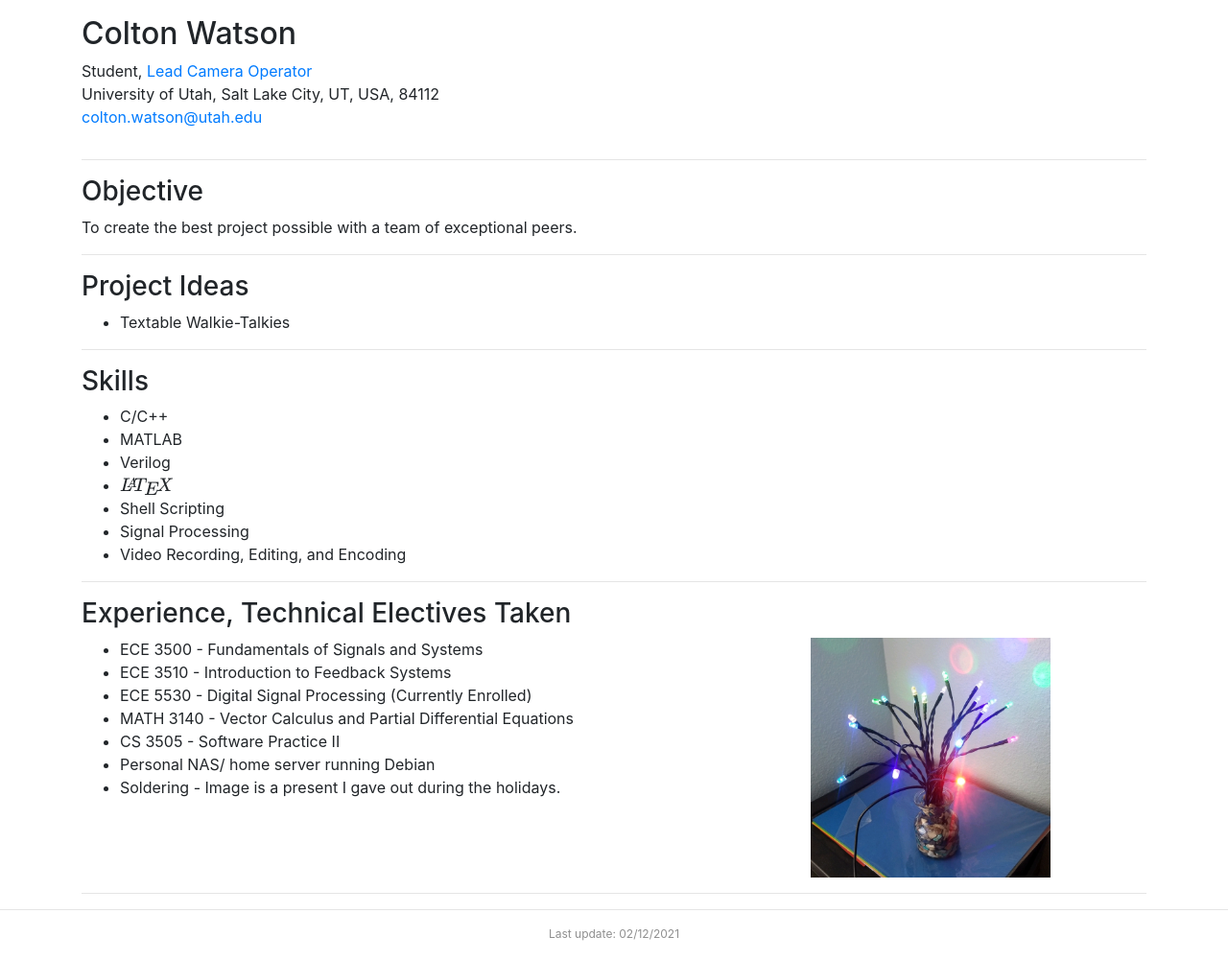
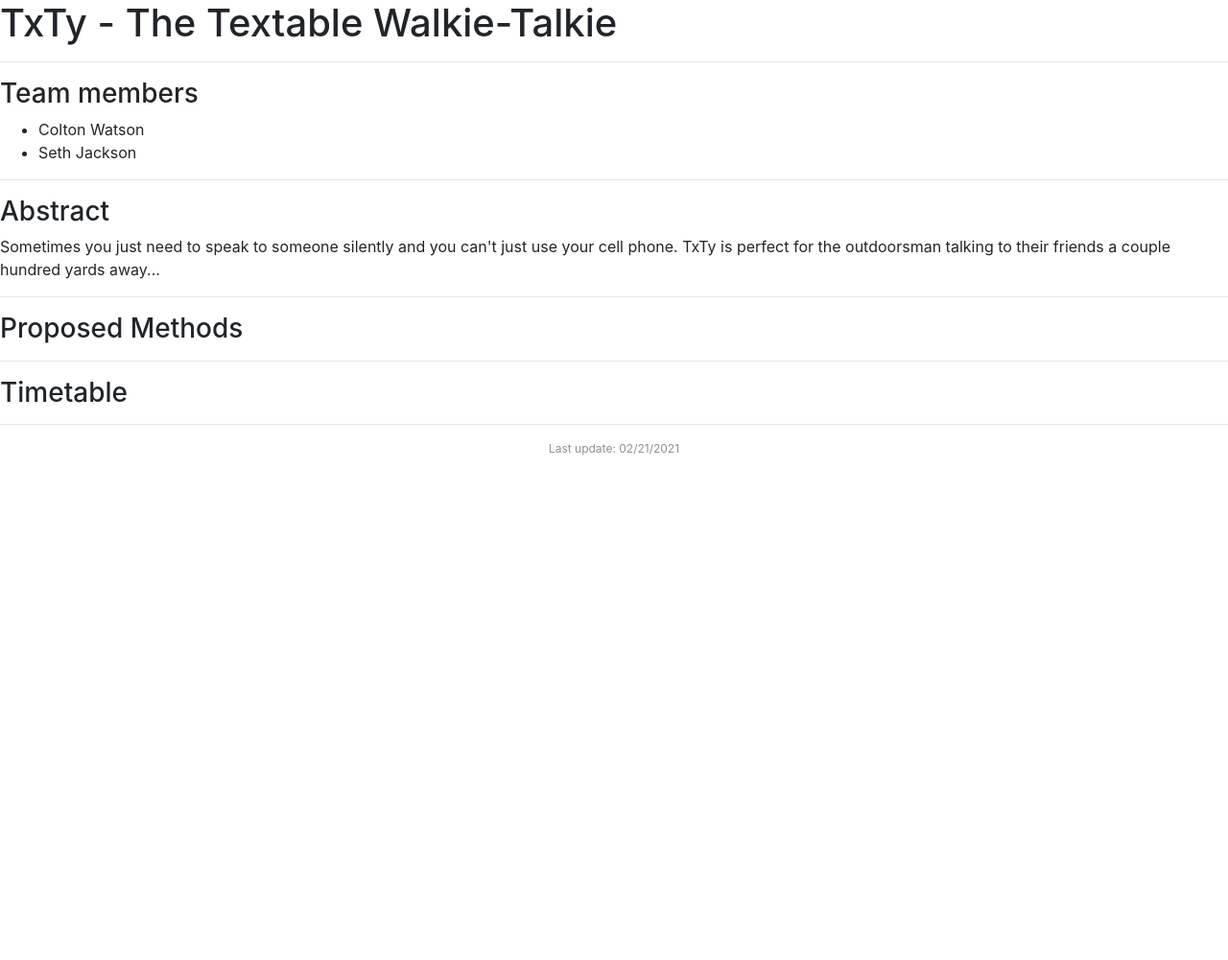
Before and after one commit to Interestle/TxTy, a plain HTML site: page docs/index.html in a window 1280 px wide. Shown: the whole page at 96% size. After the commit the page ends 800 px from the top, so only its background shows below. Drawn offline with nearby package versions, Linux system fonts and the light colour scheme.

Commit message:
Updated website

```diff
--- a/docs/index.html
+++ b/docs/index.html
@@ -14,100 +14,42 @@
 <script type="text/javascript" src="js/jquery/3.4.1/jquery.min.js"></script>
 <script type="text/javascript" src="js/bootstrap/4.4.1/bootstrap.min.js"></script>
 
-<!-- MathJax -->
-<script src="https://polyfill.io/v3/polyfill.min.js?features=es6"></script>
-<script id="MathJax-script" async src="https://cdn.jsdelivr.net/npm/mathjax@3/es5/tex-mml-chtml.js"></script>
-
 </head>
 
 <!-- body -->
 <body>
 
-<div class="container">
 
-<div class="row">
 
-<!--
-  <div class="col-md-2 col-sm-2 vertical-align">
-    <p>
-    <div style="max-width: 130px; text-align: center;">
-      <img src="images/test.jpg" style="width: 100%;">
-    </div>
-    </p>
-  </div>
--->
-
-  <div class="col-md-8 col-sm-8">
-    <p><h2>Colton Watson</h2>
-    Student, <a href="https://tlt.utah.edu/video_production_events.php">Lead Camera Operator</a><br>
-    University of Utah, Salt Lake City, UT, USA, 84112<br>
-	<a href="mailto:colton.watson@utah.edu">colton.watson@utah.edu</a>
-    </p>
-  </div>
-
-</div>
+<h1>TxTy - The Textable Walkie-Talkie</h1>
 <hr>
 
-<h3>Objective</h3>
+<h3>Team members</h3>
+<ul>
+	<li>Colton Watson</li>
+	<li>Seth Jackson</li>
+</ul>
+<hr>
+
+<h3>Abstract</h3>
 <p>
-To create the best project possible with a team of exceptional peers.
+Sometimes you just need to speak to someone silently and you can't just use your cell phone.
+ TxTy is perfect for the outdoorsman talking to their friends a couple hundred yards away...
 </p>
 <hr>
 
-<h3>Project Ideas</h3>
-<ul>
-	<li>Textable Walkie-Talkies</li>
-</ul>
-<hr>
-
-<h3>Skills</h3>
- <ul>
-		<li>C/C++</li>
-		<li>MATLAB</li>
-		<li>Verilog</li>
-		<li>\(\LaTeX\)</li>
-		<li>Shell Scripting</li>
-		<li>Signal Processing</li>
-		<li>Video Recording, Editing, and Encoding</li>
-	</ul>
-
-
+<h3>Proposed Methods</h3>
 
 <hr>
 
-<h3>Experience, Technical Electives Taken</h3>
-<div class="row">
-  <div class="col-sm-8">
-  <ul>
-	<li>ECE 3500 - Fundamentals of Signals and Systems</li>
-	<li>ECE 3510 - Introduction to Feedback Systems</li>
-	<li>ECE 5530 - Digital Signal Processing (Currently Enrolled)</li>
-	<li>MATH 3140 - Vector Calculus and Partial Differential Equations</li>
-	<li>CS 3505 - Software Practice II</li>
-	<li>Personal NAS/ home server running Debian</li>
-	<li>Soldering - Image is a present I gave out during the holidays.</li>
-</ul>
-
-
-	</div>
-
-  <div class="col-sm-4">
-
-  <div style="max-width: 250px; text-align: center;">
-      <img src="images/tree.jpg" style="width: 100%;">
-   </div>
-   </div>
-
-</div>
-<hr>
-
+<h3>Timetable</h3>
 
 
 </div>
 
 
 <hr>
-<footer>Last update: 02/12/2021</footer>
+<footer>Last update: 02/21/2021</footer>
 
 </div>
 
```
